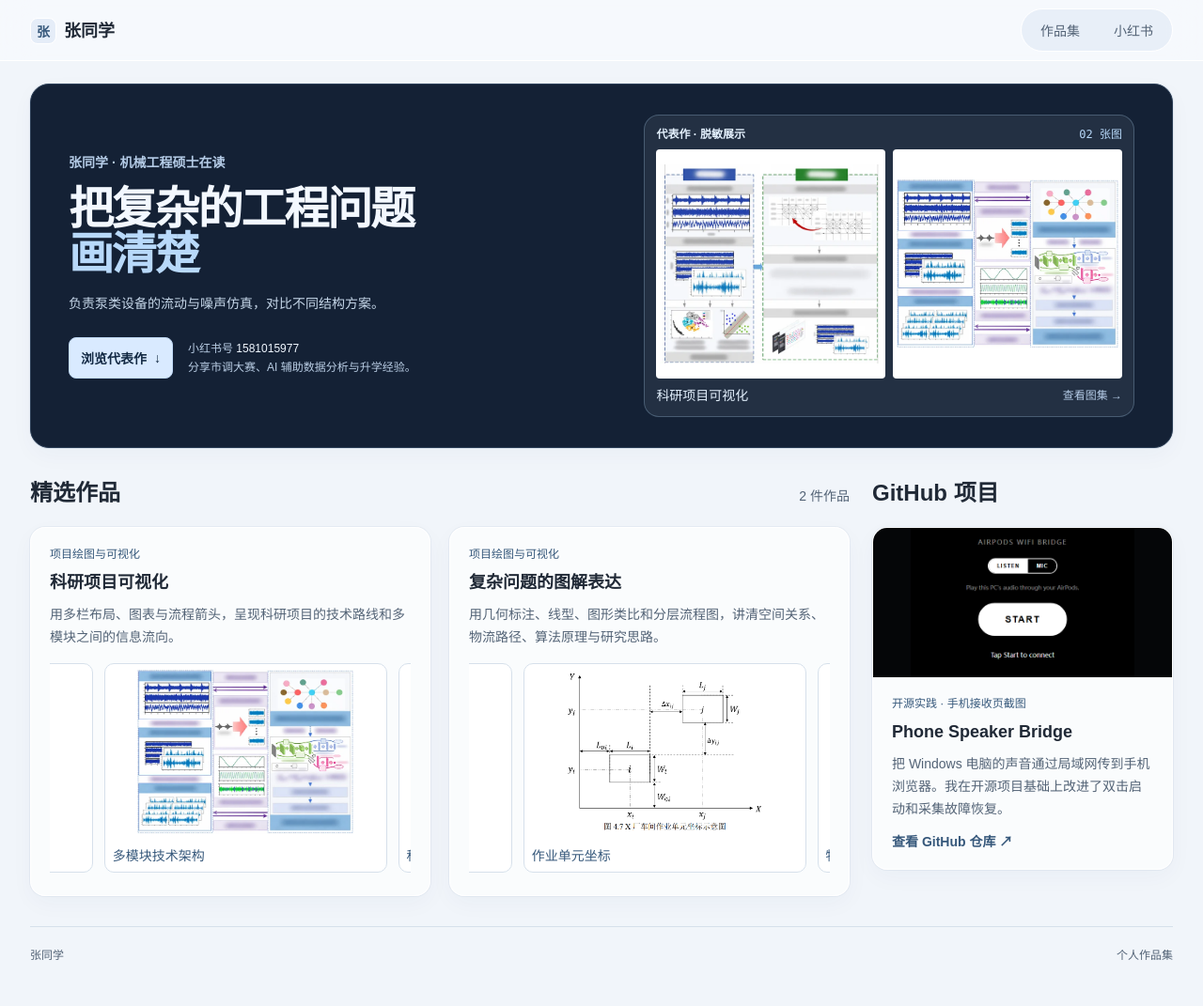
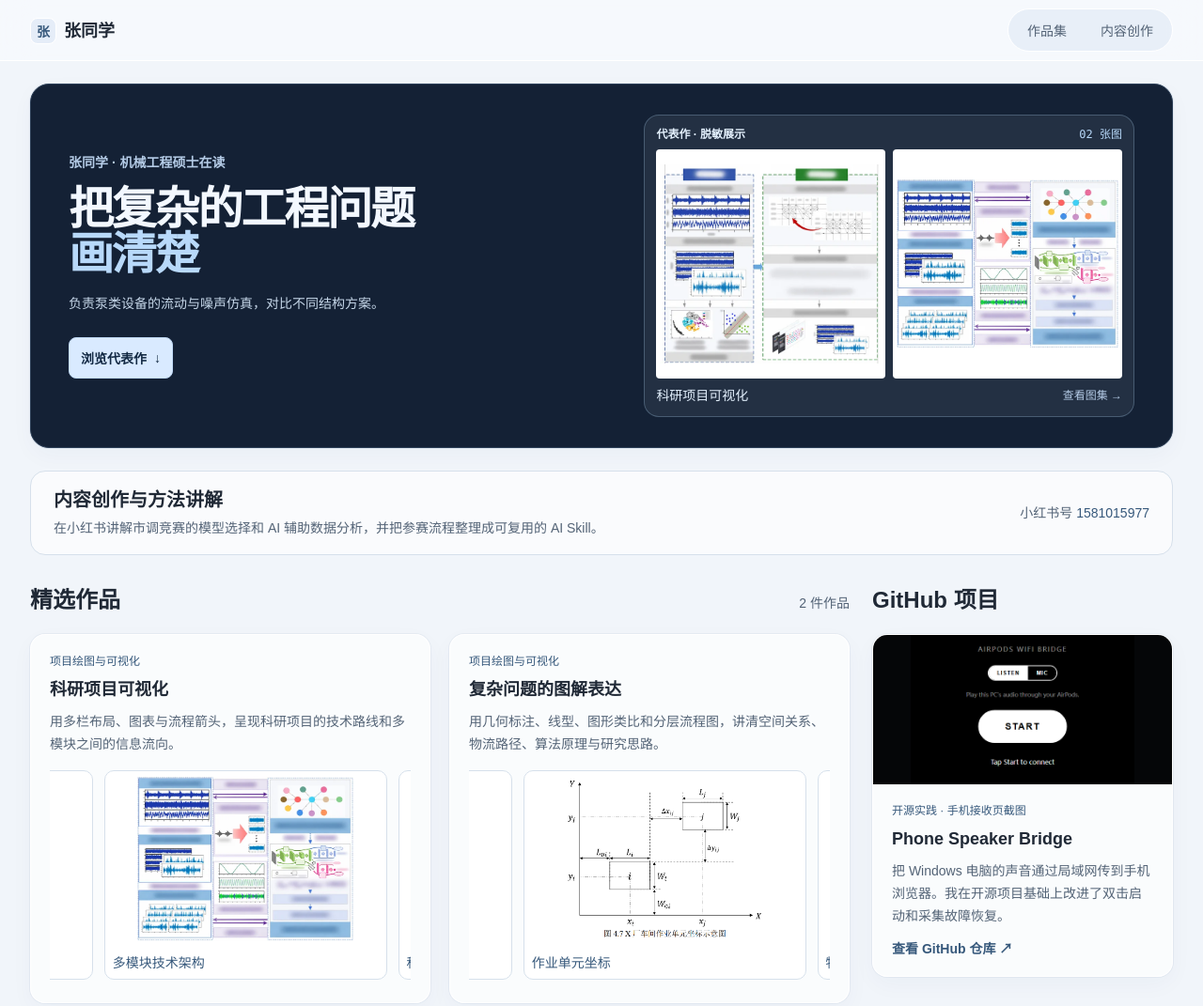
Before and after one commit to shaoyeaichangge/portfolio, a plain HTML site: page index.html in a window 1280 px wide. Shown: the top 1071 px of the page at 94% size. Drawn offline with Linux system fonts and the light colour scheme.

Commit message:
Show content creation as a distinct skill

```diff
--- a/index.html
+++ b/index.html
@@ -100,12 +100,12 @@ main { margin-block: 24px 32px; }
 .hero-title span + span { color: #b8d9fa; }
 .research { margin-top: 16px; max-width: 680px; color: var(--muted); font-size: 14px; line-height: 24px; }
 .hero .research { color: #c6d7e9; text-wrap: balance; }
-.hero-actions { display: flex; align-items: center; flex-wrap: wrap; gap: 8px 16px; margin-top: 24px; }
 .hero-cta {
   display: inline-flex;
   align-items: center;
   gap: 8px;
   min-height: 44px;
+  margin-top: 24px;
   padding: 8px 12px;
   border: 1px solid #c0d9f7;
   border-radius: 8px;
@@ -117,8 +117,6 @@ main { margin-block: 24px 32px; }
 }
 .hero-cta:hover { background: #f3f8ff; }
 .hero-cta:focus-visible, .hero-proof:focus-visible { outline-color: #d9eaff; }
-.social { display: grid; color: #b9cde4; font-size: 12px; line-height: 20px; }
-.account { color: #f0f7ff; font-variant-numeric: tabular-nums; user-select: all; }
 .hero-proof {
   display: grid;
   gap: 8px;
@@ -148,6 +146,21 @@ main { margin-block: 24px 32px; }
 }
 .proof-caption { font-size: 14px; line-height: 20px; }
 .proof-note { color: #b5cce7; font-size: 12px; line-height: 16px; }
+.creator-intro {
+  display: flex;
+  align-items: center;
+  justify-content: space-between;
+  gap: 16px 24px;
+  margin-top: 24px;
+  padding: 16px 24px;
+  border: 1px solid var(--line);
+  border-radius: 16px;
+  background: var(--glass);
+}
+.creator-intro h2 { font-size: 20px; line-height: 28px; font-weight: 600; }
+.creator-description { margin-top: 4px; color: var(--muted); font-size: 14px; line-height: 24px; }
+.creator-account { color: var(--muted); font-size: 14px; line-height: 20px; white-space: nowrap; }
+.account { color: var(--accent); font-variant-numeric: tabular-nums; user-select: all; }
 .portfolio-layout {
   display: grid;
   grid-template-columns: minmax(0, 1fr) minmax(250px, 320px);
@@ -246,8 +259,9 @@ main { margin-block: 24px 32px; }
   main { margin-top: 16px; }
   .hero { grid-template-columns: 1fr; gap: 24px; padding: 16px; }
   .hero-title { font-size: 30px; line-height: 36px; }
-  .hero-actions { margin-top: 16px; }
+  .hero-cta { margin-top: 16px; }
   .proof-caption { flex-wrap: wrap; }
+  .creator-intro { align-items: flex-start; flex-direction: column; gap: 8px; padding: 16px; }
   .portfolio-layout { margin-top: 24px; }
   .works-grid, .works-grid:has(> .project:nth-child(2):last-child) { grid-template-columns: 1fr; gap: 16px; }
   .toolbar { align-items: stretch; flex-direction: column; }
@@ -264,7 +278,7 @@ main { margin-block: 24px 32px; }
 <a class="skip" href="#main">跳到主要内容</a>
 <header><nav class="nav" aria-label="页面导航">
 <a class="brand" href="#top"><span class="brand-mark" aria-hidden="true">张</span>张同学</a>
-<div class="nav-links"><a href="#works">作品集</a><a href="#xiaohongshu">小红书</a></div>
+<div class="nav-links"><a href="#works">作品集</a><a href="#xiaohongshu">内容创作</a></div>
 </nav></header>
 <main id="main" tabindex="-1">
 <section class="hero" aria-labelledby="hero-title">
@@ -272,13 +286,7 @@ main { margin-block: 24px 32px; }
     <p class="hero-identity">张同学 · 机械工程硕士在读</p>
     <h1 id="hero-title" class="hero-title"><span>把复杂的工程问题</span> <span>画清楚</span></h1>
     <p class="research">负责泵类设备的流动与噪声仿真，对比不同结构方案。</p>
-    <div class="hero-actions">
-      <a class="hero-cta" href="#works">浏览代表作 <span aria-hidden="true">↓</span></a>
-      <p class="social" id="xiaohongshu">
-        <span>小红书号 <span class="account">1581015977</span></span>
-        <span>分享市调大赛、AI 辅助数据分析与升学经验。</span>
-      </p>
-    </div>
+    <a class="hero-cta" href="#works">浏览代表作 <span aria-hidden="true">↓</span></a>
   </div>
   <div data-image-gallery>
     <a class="hero-proof" href="./assets/research-workflow-redacted.png"
@@ -297,6 +305,13 @@ main { margin-block: 24px 32px; }
     </a>
     <a href="./assets/technical-architecture-redacted.png" data-image-item data-image-title="多模块技术架构" hidden>多模块技术架构</a>
   </div>
+</section>
+<section class="creator-intro" id="xiaohongshu" aria-labelledby="creator-title">
+  <div>
+    <h2 id="creator-title">内容创作与方法讲解</h2>
+    <p class="creator-description">在小红书讲解市调竞赛的模型选择和 AI 辅助数据分析，并把参赛流程整理成可复用的 AI Skill。</p>
+  </div>
+  <p class="creator-account">小红书号 <span class="account">1581015977</span></p>
 </section>
 <div class="portfolio-layout">
 <section class="catalog" id="works" aria-labelledby="works-title">
```
